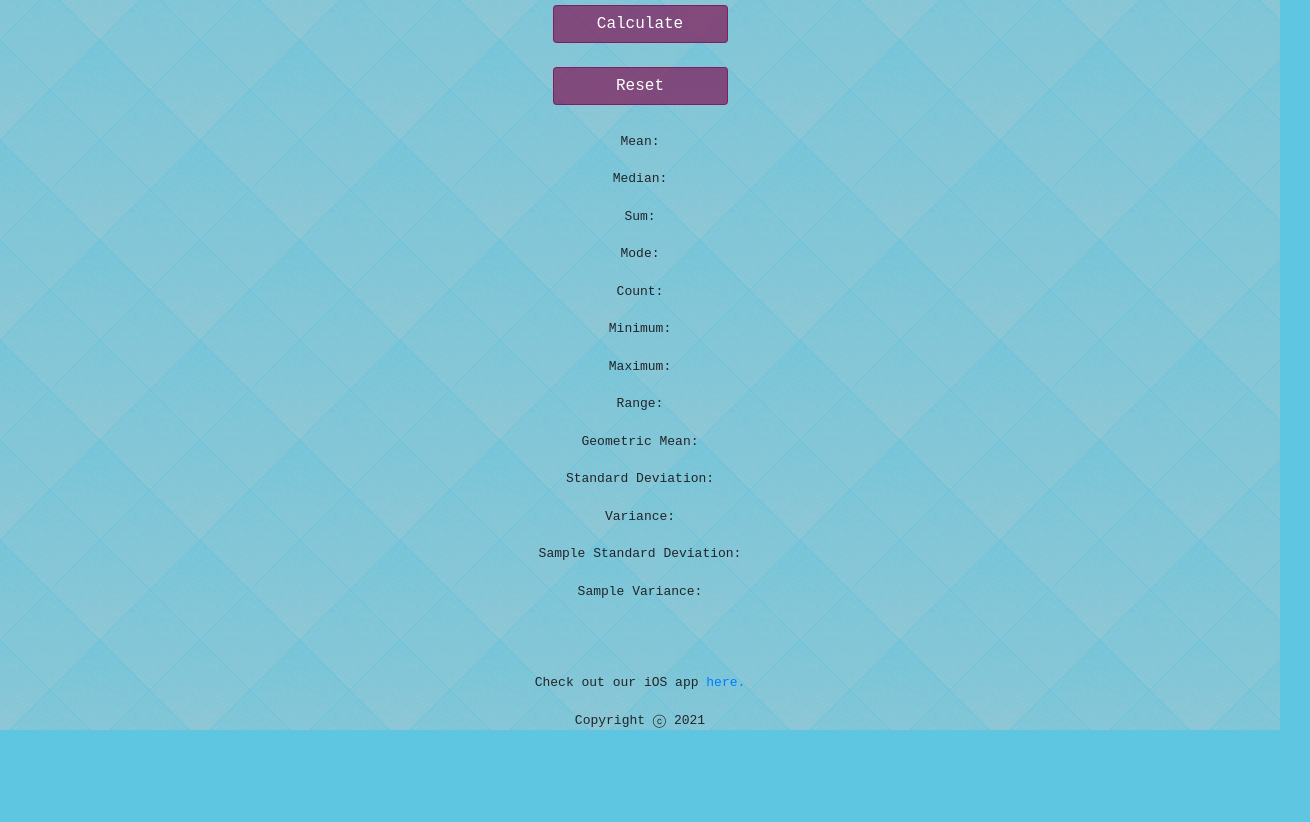
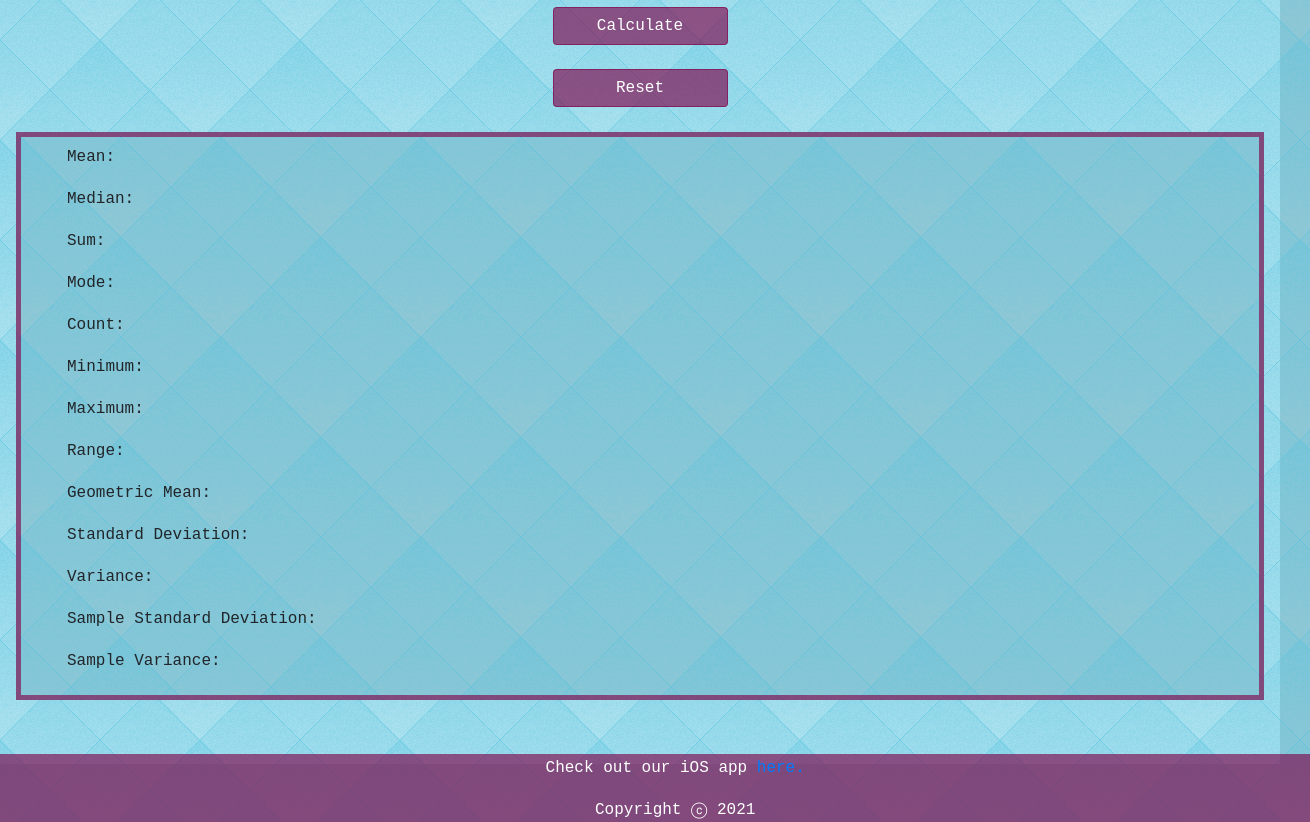
Before and after one commit to billspell20/stats-calculator-react, a React (Create React App) app: page / in a window 1280 px wide. Shown: the part 260-1082 px from the top of the page, 1310 px wide, since content can reach past the window. Before the commit the page ends 990 px from the top, so only its background shows below. Built offline with nearby package versions, Linux system fonts and the light colour scheme.

Commit message:
css changes

```diff
--- a/src/components/App.css
+++ b/src/components/App.css
@@ -20,6 +20,7 @@ body {
   padding: 0 16px;
   background-color: #5ec6e0 !important;
   background-image: url("./diamond-upholstery.png");
+  background-blend-mode: color-dodge;
 }
 
 header {
@@ -33,7 +34,7 @@ header {
 }
 
 #introtext {
-  font-size: 14px;
+  font-size: 16px;
   padding: 16px 16px;
 }
 
@@ -52,9 +53,19 @@ header {
   margin-bottom: 25px;
 }
 
+#wrapper {
+  border: solid 5px #800a4ea8;
+  box-shadow: 10px;
+  padding: 6px;
+  background-color: #5ec6e0 !important;
+  background-image: url("./diamond-upholstery.png");
+  text-align: left;
+}
+
 p {
   padding-top: 2px;
-  font-size: 13px;
+  padding-left: 40px;
+  font-size: 16px;
 }
 
 footer {
@@ -65,3 +76,11 @@ footer {
   font-size: 10px;
   padding-top: 30px;
 }
+
+#footerdiv {
+  background-color: #800a4ea8;
+  color: white;
+  text-align: center;
+  width: 105%;
+  margin: 0px -16px 0px -16px;
+}
--- a/src/components/App.js
+++ b/src/components/App.js
@@ -37,6 +37,7 @@ function App() {
       <br/>
       <Button onClick={refresh} id="reset">Reset</Button>
       <br/>
+      <div id="wrapper">
       <p>Mean: {meanvalue}</p>
       <p>Median: {medianvalue}</p>
       <p>Sum: {sumvalue}</p>
@@ -50,6 +51,7 @@ function App() {
       <p>Variance: {variancevalue}</p>
       <p>Sample Standard Deviation: {samplestddevvalue}</p>
       <p>Sample Variance: {samplevariancevalue}</p>
+      </div>
       <br/>
       <Footer />
     </div>
--- a/src/components/Footer.jsx
+++ b/src/components/Footer.jsx
@@ -4,8 +4,10 @@ function Footer() {
   const year = new Date().getFullYear();
   return (
     <footer>
+    <div id="footerdiv">
       <p>Check out our iOS app <a href="https://apps.apple.com/us/app/statistics-calculator-basic/id1535098606">here.</a></p>
       <p>Copyright ⓒ {year}</p>
+    </div>
     </footer>
   );
 }
```
